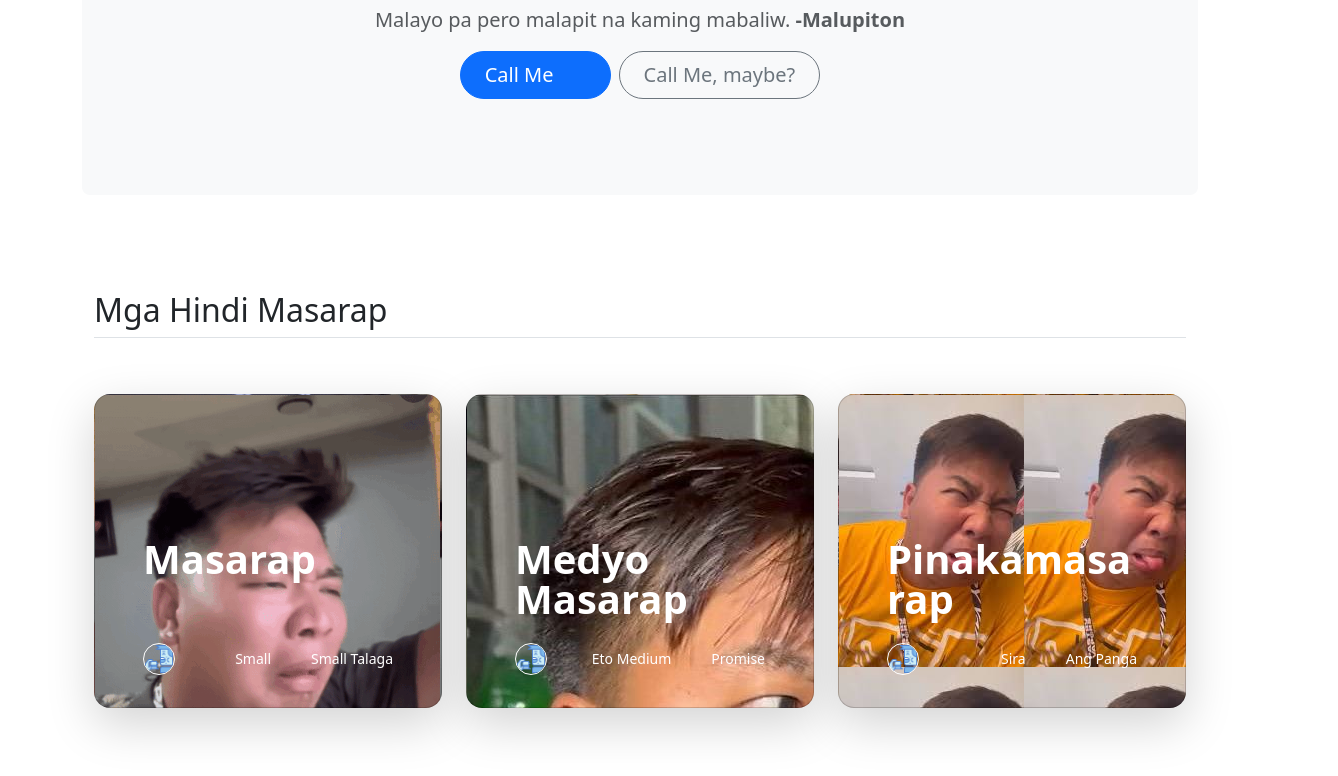
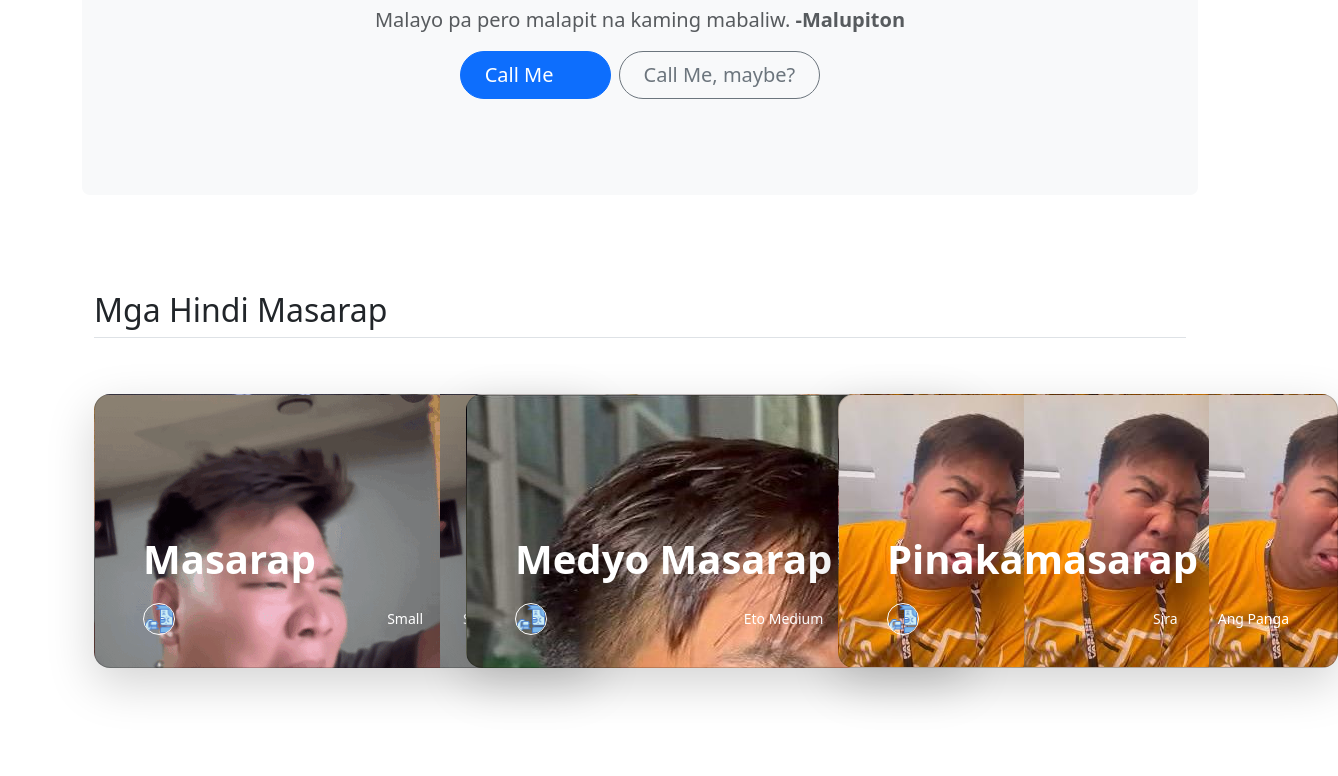
Before and after one commit to baderajennyson/baderajennyson.github.io, a plain HTML site: page index.html in a window 1280 px wide. Shown: the part 320-1096 px from the top of the page, 1338 px wide, since content can reach past the window. Drawn offline with Linux system fonts and the light colour scheme.

Commit message:
height feat

```diff
--- a/index.html
+++ b/index.html
@@ -61,7 +61,7 @@
       <h2 class="pb-2 border-bottom">Mga Hindi Masarap</h2>
       <div class="row row-cols-1 row-cols-lg-3 align-items-stretch g-4 py-5">
         <div class="col">
-          <div class="card card-cover h-100 overflow-hidden text-bg-dark rounded-4 shadow-lg" style="background-image: url('assets/img/malupiton-malupiton-dila.png'); max-width: 900px; height: auto;">
+          <div class="card card-cover h-100 overflow-hidden text-bg-dark rounded-4 shadow-lg" style="background-image: url('assets/img/malupiton-malupiton-dila.png'); width: 500px; height: 500;">
             <div class="d-flex flex-column h-100 p-5 pb-3 text-white text-shadow-1">
               <h3 class="pt-5 mt-5 mb-4 display-6 lh-1 fw-bold">Masarap</h3>
               <ul class="d-flex list-unstyled mt-auto">
@@ -85,7 +85,7 @@
         </div>
 
         <div class="col">
-          <div class="card card-cover h-100 overflow-hidden text-bg-dark rounded-4 shadow-lg" style="background-image: url('assets/img/malupiton_2.jpg'); max-width: 900px; height: auto;">
+          <div class="card card-cover h-100 overflow-hidden text-bg-dark rounded-4 shadow-lg" style="background-image: url('assets/img/malupiton_2.jpg'); width: 500px; height: 500;">
             <div class="d-flex flex-column h-100 p-5 pb-3 text-white text-shadow-1">
               <h3 class="pt-5 mt-5 mb-4 display-6 lh-1 fw-bold">Medyo Masarap</h3>
               <ul class="d-flex list-unstyled mt-auto">
@@ -109,7 +109,7 @@
         </div>
 
         <div class="col">
-          <div class="card card-cover h-100 overflow-hidden text-bg-dark rounded-4 shadow-lg" style="background-image: url('assets/img/malupiton_3.jpeg'); max-width: 900px; height: auto;">
+          <div class="card card-cover h-100 overflow-hidden text-bg-dark rounded-4 shadow-lg" style="background-image: url('assets/img/malupiton_3.jpeg'); width: 500px; height: 500;">
             <div class="d-flex flex-column h-100 p-5 pb-3 text-white text-shadow-1">
               <h3 class="pt-5 mt-5 mb-4 display-6 lh-1 fw-bold">Pinakamasarap</h3>
               <ul class="d-flex list-unstyled mt-auto">
```
